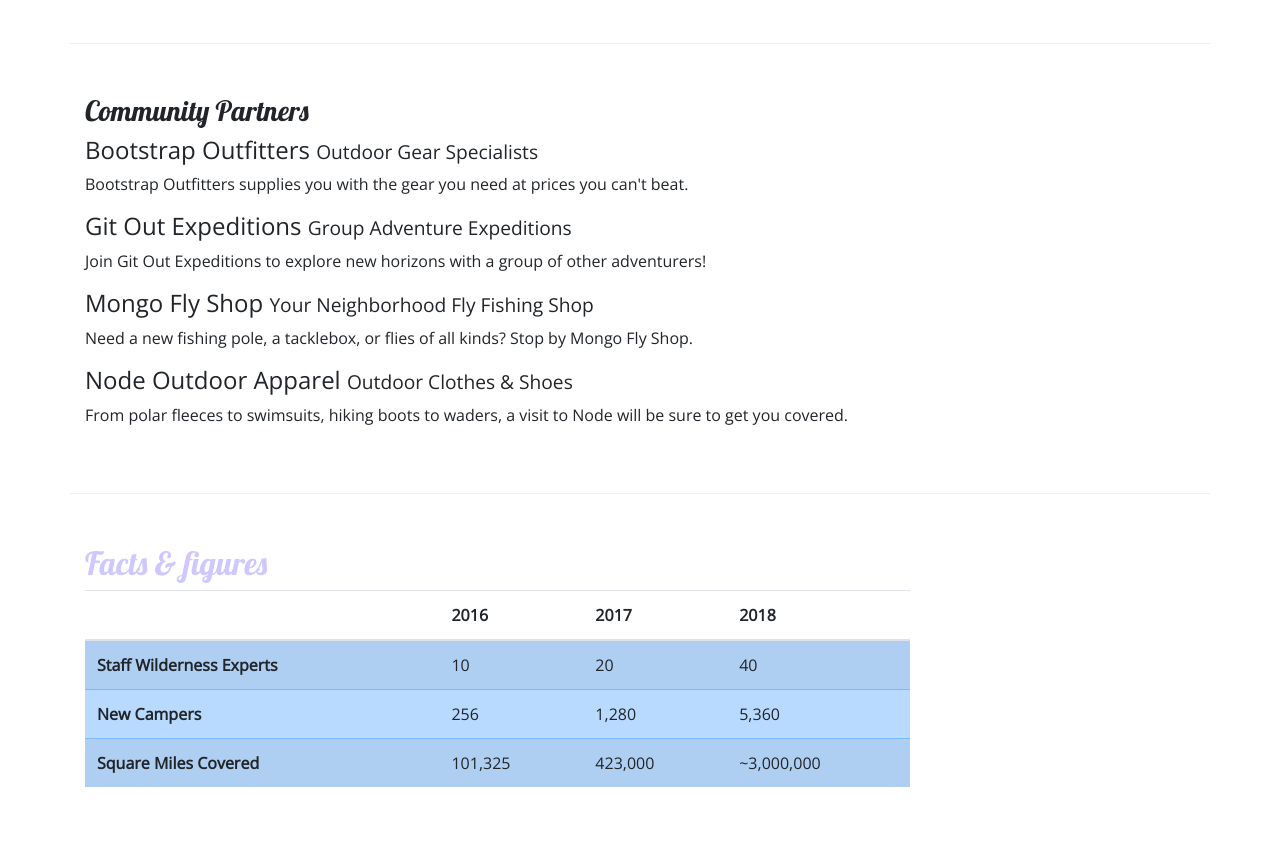
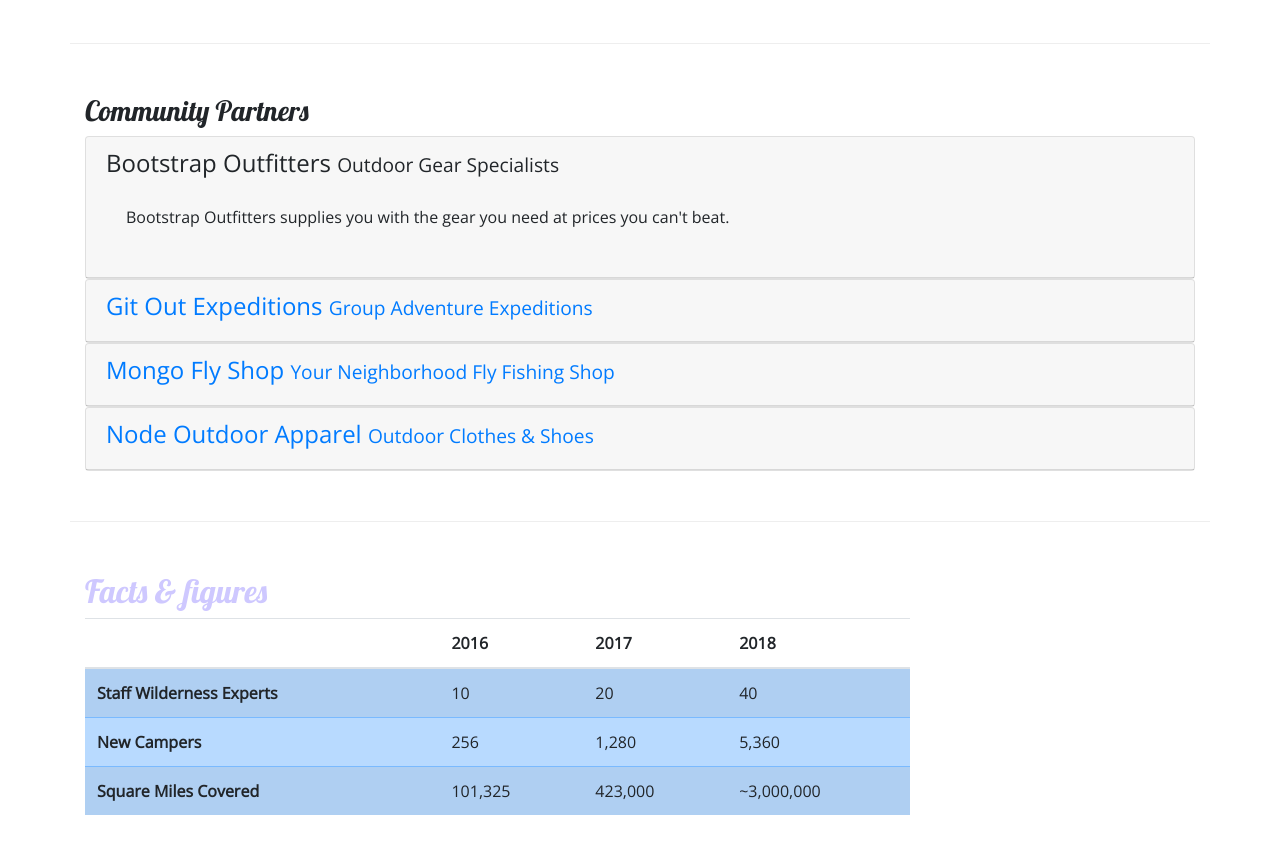
Before and after one commit to kMaldoP/Nucampsite, a website: page aboutus.html in a window 1280 px wide. Shown: the part 1020-1872 px from the top of the page. Drawn offline with nearby package versions, Linux system fonts and the light colour scheme.

Commit message:
accordion

```diff
--- a/aboutus.html
+++ b/aboutus.html
@@ -22,7 +22,7 @@
         <div class="container">
             <div class="row">
                     <div class="col-4 col-sm-3 col-md-2 align-self-center">
-                      <a href="index.html"><img src="images/img/logo.png" class="img-fluid"></a>
+                      <a href="index.html"><img src="images/logo.png" class="img-fluid"></a>
                     </div>
                 <div class="">
                     <h1>NuCamp</h1>
@@ -34,7 +34,7 @@
 
     <nav class="navbar navbar-expand-sm navbar-dark sticky-top">
         <div class="container">
-            <a class="navbar-brand" href="#"><img src="images/img/logo.png" height="30" width="30"></a>
+            <a class="navbar-brand" href="#"><img src="images/logo.png" height="30" width="30"></a>
             <button class="navbar-toggler ml-auto" type="button" data-toggle="collapse" data-target="#nucampNavbar">
                 <span class="navbar-toggler-icon"></span>
             </button>
@@ -103,14 +103,56 @@
         <div class="row row-content">
             <div class="col-12">
                 <h3 class="col-span">Community Partners</h3>
-                <h4>Bootstrap Outfitters <small>Outdoor Gear Specialists</small></h4>
-                <p class="d-none d-sm-block">Bootstrap Outfitters supplies you with the gear you need at prices you can't beat.</p>
-                <h4>Git Out Expeditions <small>Group Adventure Expeditions</small></h4>
-                <p class="d-none d-sm-block">Join Git Out Expeditions to explore new horizons with a group of other adventurers!</p>
-                <h4>Mongo Fly Shop <small>Your Neighborhood Fly Fishing Shop</small></h4>
-                <p class="d-none d-sm-block">Need a new fishing pole, a tacklebox, or flies of all kinds? Stop by Mongo Fly Shop.</p>
-                <h4>Node Outdoor Apparel <small>Outdoor Clothes & Shoes</small></h4>
-                <p class="d-none d-sm-block">From polar fleeces to swimsuits, hiking boots to waders, a visit to Node will be sure to get you covered.</p>
+                <div id="accordion">
+                    <div class="card">
+                        <div role="tab" class="card-header">
+                            <h4>
+                                <a data-toggle="collapse" data-target="#bootstrap">Bootstrap Outfitters <small>Outdoor Gear Specialists</small></a>
+                            </h4>
+                            <div class="collapse show" id="bootstrap" data-parent="#accordion">
+                                <div class="card-body">
+                                    <p class="d-none d-sm-block">Bootstrap Outfitters supplies you with the gear you need at prices you can't beat.</p>
+                                </div>
+                            </div>
+                        </div>
+                    </div>
+                    <div class="card">
+                        <div role="tab" class="card-header">
+                            <h4>
+                                <a class="collapsed" data-toggle="collapse" data-target="#git"> Git Out Expeditions <small>Group Adventure Expeditions</small></a>
+                            </h4>
+                            <div class="collapse" id="git" data-parent="#accordion">
+                                <div class="card-body">
+                                    <p class="d-none d-sm-block">Join Git Out Expeditions to explore new horizons with a group of other adventurers!</p>
+                                </div>
+                            </div>
+                        </div>
+                    </div>
+                    <div class="card">
+                        <div role="tab" class="card-header">
+                            <h4>
+                                <a class="collapsed" data-toggle="collapse" data-target="#mongo">  Mongo Fly Shop <small>Your Neighborhood Fly Fishing Shop</small></a>
+                            </h4>
+                            <div class="collapse" id="mongo" data-parent="#accordion">
+                                <div class="card-body">
+                                    <p class="d-none d-sm-block">Need a new fishing pole, a tacklebox, or flies of all kinds? Stop by Mongo Fly Shop.</p>
+                                </div>
+                            </div>
+                        </div>
+                    </div>
+                    <div class="card">
+                        <div role="tab" class="card-header">
+                            <h4>
+                                <a  class="collapsed" data-toggle="collapse"data-target="#node"> Node Outdoor Apparel <small>Outdoor Clothes & Shoes</small></a>
+                            </h4>
+                            <div class="collapse" id="node">
+                                <div class="card-body" id="node" data-parent="#accordion">
+                                    <p class="d-none d-sm-block">From polar fleeces to swimsuits, hiking boots to waders, a visit to Node will be sure to get you covered</p>
+                                </div>
+                            </div>
+                        </div>
+                    </div>
+                </div>
             </div>
         </div>
 
--- a/css/styles.css
+++ b/css/styles.css
@@ -23,6 +23,6 @@
     min-height: 200px;
 }
 
-.navbar{
+.navbar-dark{
     background-color: #901CAD;
 }
```
